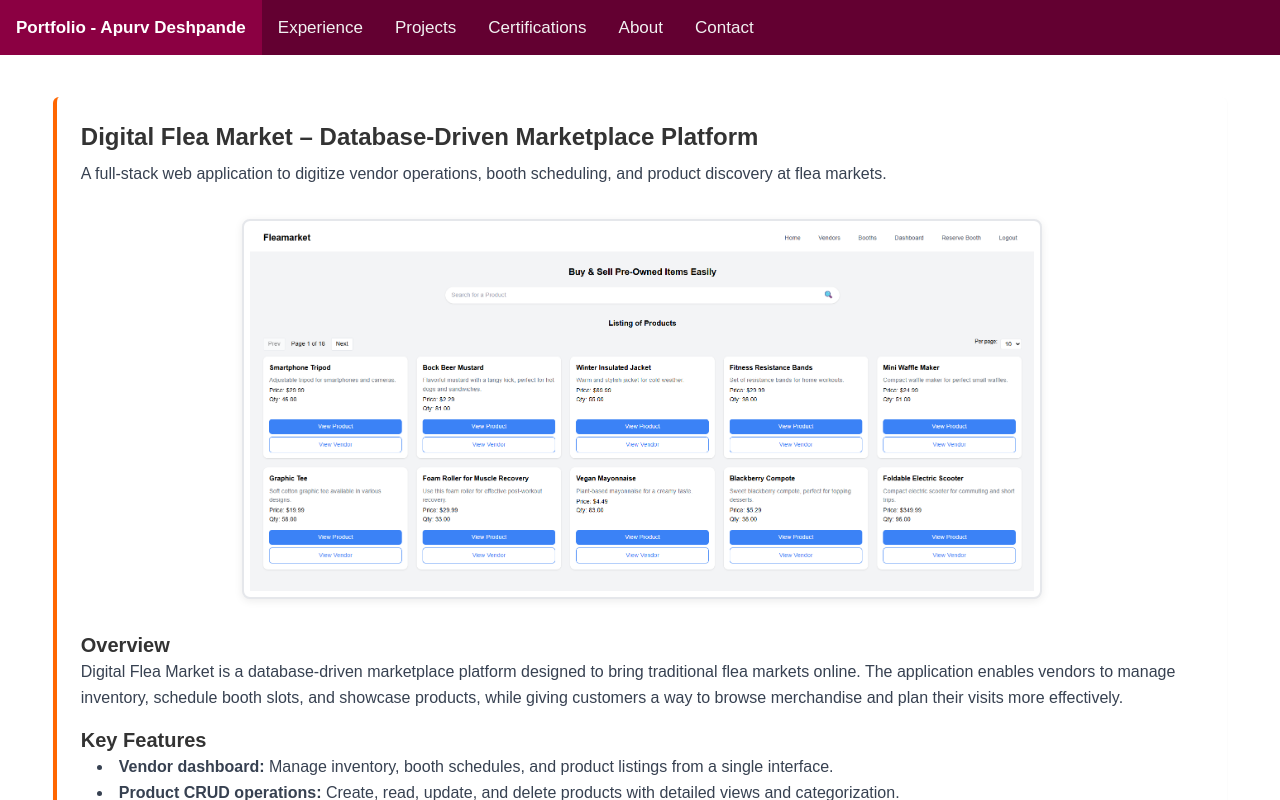
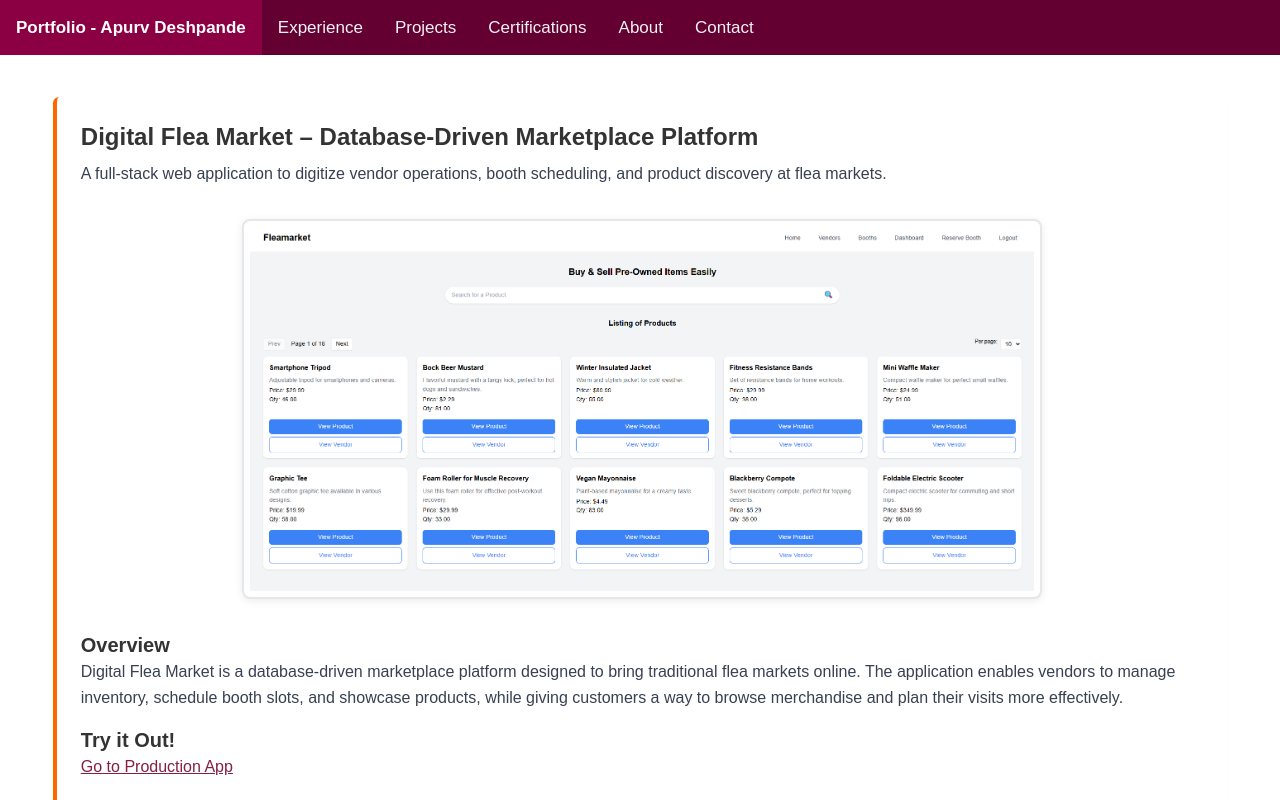
Before and after one commit to apurvD/portfolio, a React (Vite) app: page /projects/fleamarket in a window 1280 px wide. Shown: the top 800 px of the page. Built offline with nearby package versions, Linux system fonts and the light colour scheme.

Commit message:
added fleamarket app production URL

```diff
--- a/src/pages/projects/Fleamarket.jsx
+++ b/src/pages/projects/Fleamarket.jsx
@@ -15,6 +15,8 @@ export default function Fleamarket() {
           <h2 className="text-xl font-semibold mt-4">Overview</h2>
           <p className="text-gray-700">Digital Flea Market is a database-driven marketplace platform designed to bring traditional flea markets online. The application enables vendors to manage inventory, schedule booth slots, and showcase products, while giving customers a way to browse merchandise and plan their visits more effectively.</p>
 
+          <h2 className="text-xl font-semibold mt-4">Try it Out!</h2>
+          <a href="https://github.com/apurvD/fleamarket-app" target="_blank" rel="noreferrer" className="text-vt-maroon underline">Go to Production App </a>
           <h2 className="text-xl font-semibold mt-4">Key Features</h2>
           <ul className="list-disc list-inside ml-4 text-gray-700">
             <li><strong>Vendor dashboard:</strong> Manage inventory, booth schedules, and product listings from a single interface.</li>
@@ -51,7 +53,7 @@ export default function Fleamarket() {
           <h3 className="mt-6">Links</h3>
           <ul>
             <li><a href="https://github.com/apurvD/fleamarket-app" target="_blank" rel="noreferrer" className="text-vt-maroon underline">View Source on GitHub</a></li>
-            <li><a href="https://fleamarket-app-olive.vercel.app/" target="_blank" rel="noreferrer" className="text-vt-maroon underline">Frontend Demo</a></li>
+            <li><a href="https://fleamarketapp.vercel.app/" target="_blank" rel="noreferrer" className="text-vt-maroon underline">Frontend Demo</a></li>
           </ul>
         </div>
       </section>
```
